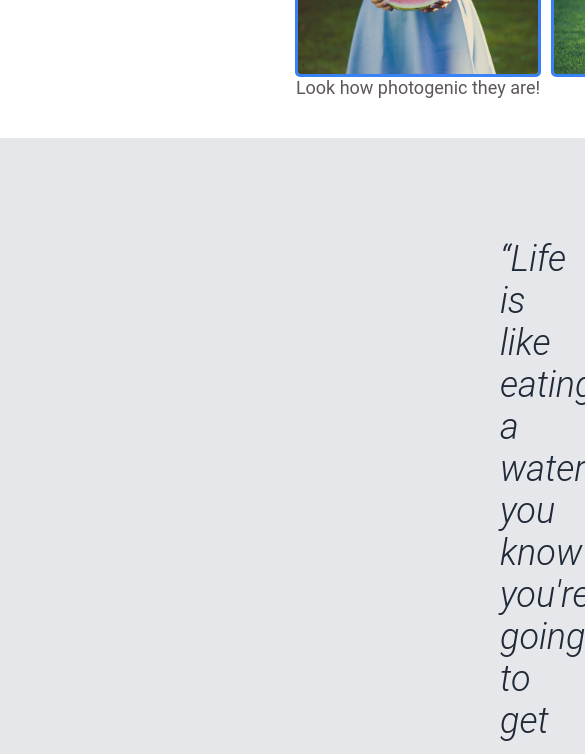
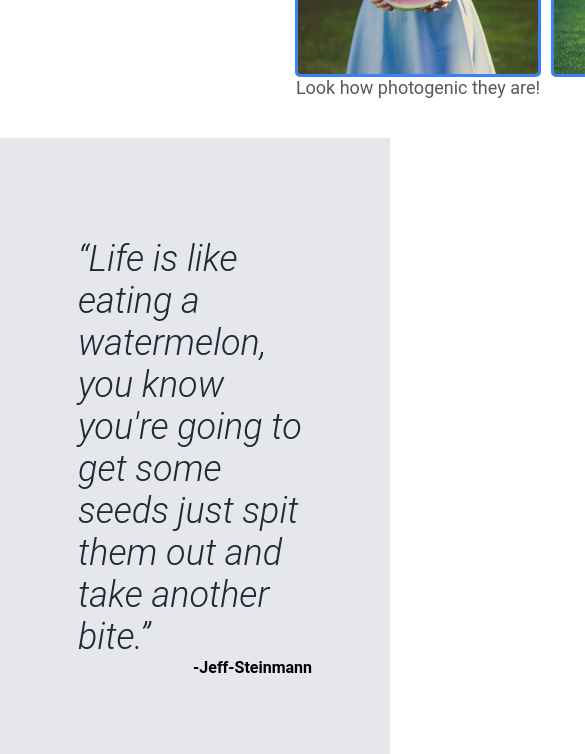
Before and after one commit to Apricityamazing/odin-landing-page, a plain HTML site: page index.html in a window 390 px wide. Shown: the part 718-1472 px from the top of the page, 585 px wide, since content can reach past the window. Drawn offline with Linux system fonts and the light colour scheme.

Commit message:
Made the review div a bit more responsive.

```diff
--- a/styles.css
+++ b/styles.css
@@ -77,7 +77,7 @@ ul {
     display: flex;
     flex-direction: column;
     background-color: #e5e7eb;
-    padding: 100px 500px;
+    padding: 100px 20vw;
 }
 .quote {
     font-size: 36px;
```
